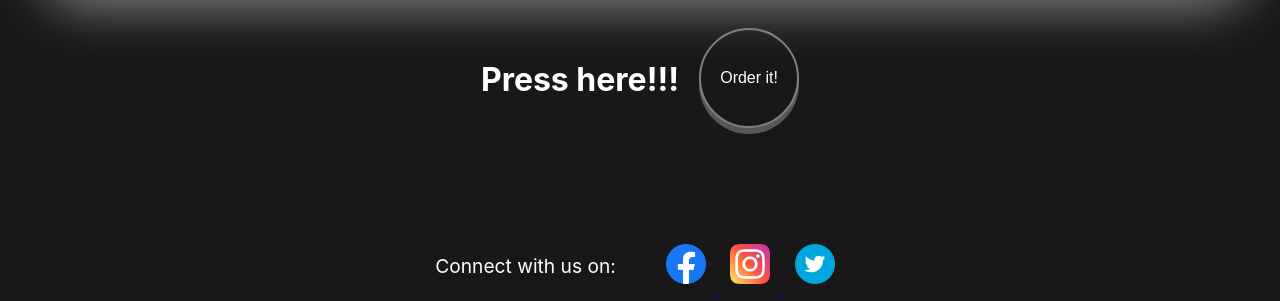
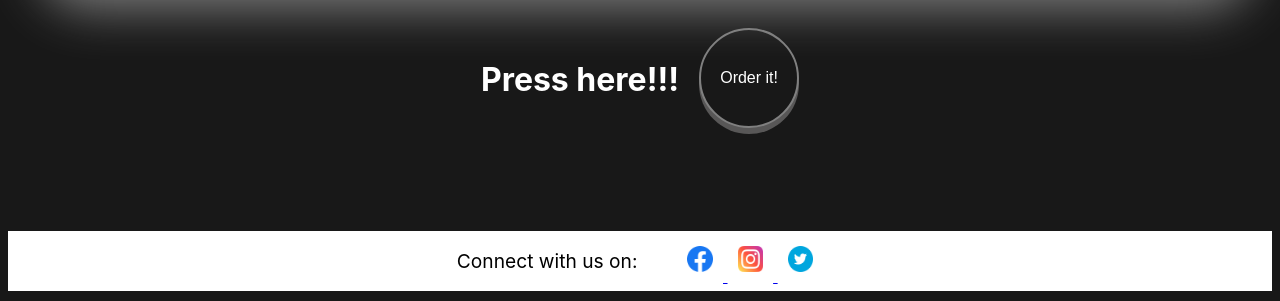
Before and after one commit to ilove-bugs/Baratie, a plain HTML site: page index.html in a window 1280 px wide. Shown: the part 624-925 px from the top of the page. Drawn offline with Linux system fonts and the light colour scheme; a web font is replaced by a local one.

Commit message:
Update index.html
 fixed the footer and icon size

```diff
--- a/index.html
+++ b/index.html
@@ -164,10 +164,10 @@ width: 100vw;
         font-size: 2rem;
         color: var(--textcolor);
       }
-      footer {
+     footer {
         /* border: 1px solid #ccc; */
-        height: 70px;
-        width: 80%;
+        height: 60px;
+        width: 100%;
         position: relative;
         top: 100px;
         margin: auto;
@@ -176,18 +176,19 @@ width: 100vw;
         gap: 40px;
         justify-content: center;
         align-items: center;
-        border-radius: 5px;
+
+        background-color: white;
+
       }
+
       .icons img {
-        width: 40px;
+        width: 2vw;
+        min-width: 20px;
         margin: 10px;
       }
       .msg {
-        color: var(--textcolor);
+        color: black;
         font-size: 1.2rem;
-      }
-      .icons img:hover {
-        transform: scale(1.3);
       }
 
       /* for image beside of baratie */
```
